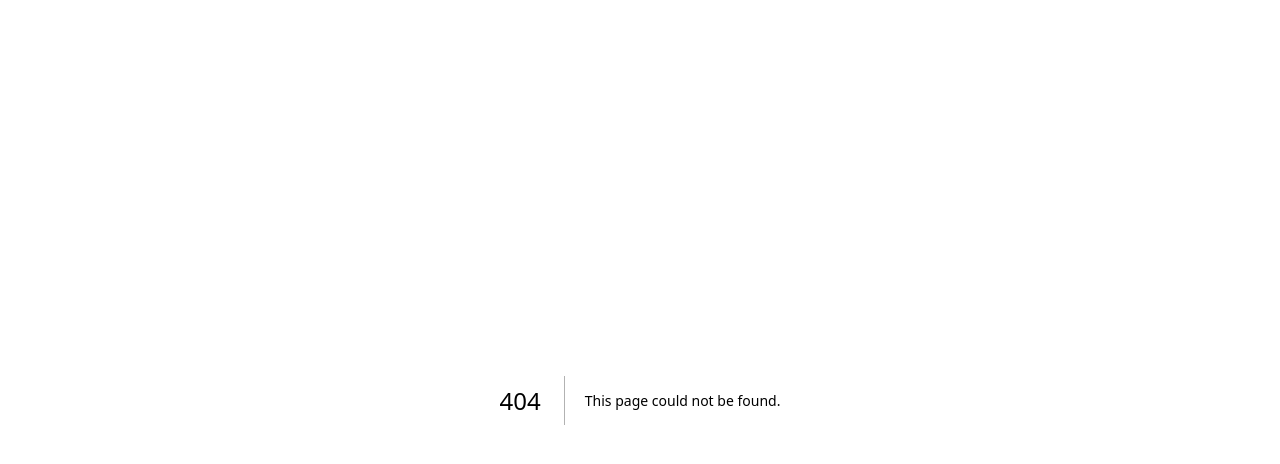
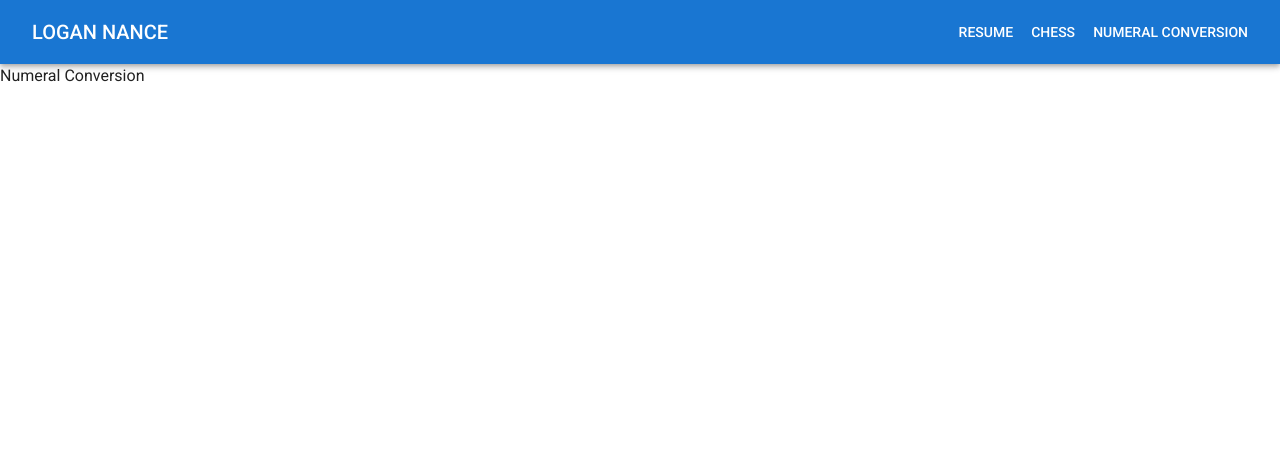
Before and after one commit to logannance/logannance.github.io, a Next.js app: page /numeral-conversion in a window 1280 px wide. Before the commit this address had no page. Shown: the top 464 px of the page. Built offline with nearby package versions, Linux system fonts and the light colour scheme; what @mui/material-nextjs would draw is missing.

Commit message:
Add app bar

```diff
--- /dev/null
+++ b/src/app/chess/page.tsx
@@ -0,0 +1,5 @@
+
+
+export default function Chess() {
+  return <div>Chess</div>;
+}
--- a/src/app/layout.tsx
+++ b/src/app/layout.tsx
@@ -5,6 +5,8 @@ import CssBaseline from '@mui/material/CssBaseline';
 import theme from '@/theme/theme';
 import { Roboto } from 'next/font/google'
 import { AppRouterCacheProvider } from '@mui/material-nextjs/v13-appRouter';
+import { AppBar, Box, Button, Toolbar, Typography } from "@mui/material";
+import Link from "next/link";
 
 const roboto = Roboto({
   weight: ['300', '400', '500', '700'],
@@ -26,10 +28,36 @@ export default function RootLayout({
 }>) {
   return (
     <html lang="en" className={roboto.className}>
-      <body>
+      <body style={{ minWidth: '300px' }}>
         <AppRouterCacheProvider>
           <ThemeProvider theme={theme}>
             <CssBaseline />
+            <AppBar position="static">
+              <Toolbar>
+                <Box sx={{ flexGrow: 1 }}>
+                  <Button variant="text" color="inherit" LinkComponent={Link}
+                    href="/"
+                  >
+                    <Typography variant="h6">Logan Nance</Typography>
+                  </Button>
+                </Box>
+                <Button variant="text" color="inherit" LinkComponent={Link}
+                  href="/"
+                >
+                  Resume
+                </Button>
+                <Button variant="text" color="inherit" LinkComponent={Link}
+                  href="/chess"
+                >
+                  Chess
+                </Button>
+                <Button variant="text" color="inherit" LinkComponent={Link}
+                  href="/numeral-conversion"
+                >
+                  Numeral Conversion
+                </Button>
+              </Toolbar>
+            </AppBar>
             {children}
           </ThemeProvider>
         </AppRouterCacheProvider>
--- /dev/null
+++ b/src/app/numeral-conversion/page.tsx
@@ -0,0 +1,5 @@
+
+
+export default function NumeralConversion() {
+  return <div>Numeral Conversion</div>;
+}
--- a/src/app/page.tsx
+++ b/src/app/page.tsx
@@ -1,13 +1,12 @@
-'use client';
-import { Box } from '@mui/material';
+import { Box, Stack } from '@mui/material';
 import ContactHeader from '@/ui/contact-header';
 import Resume from '@/ui/resume';
 
 export default function Home() {
   return (
-    <Box padding={1}>
+    <Stack padding={1} spacing={1}>
       <ContactHeader />
       <Resume />
-    </Box>
+    </Stack>
   );
 }
--- a/src/theme/theme.ts
+++ b/src/theme/theme.ts
@@ -19,7 +19,7 @@ const theme = createTheme({
     MuiButton: {
       styleOverrides: {
         root: {
-          textTransform: 'none',
+          // textTransform: 'none',
         },
       },
     },
--- a/src/ui/contact-header.tsx
+++ b/src/ui/contact-header.tsx
@@ -1,4 +1,3 @@
-import { Typography } from "@mui/material"
 import Grid from "@mui/material/Grid";
 import ContactLink from "./contact-link";
 import DownloadIcon from "@mui/icons-material/Download";
@@ -10,8 +9,7 @@ import GitHubIcon from "@mui/icons-material/GitHub";
 
 export default function ContactHeader() {
     return (
-      <Grid container alignItems="baseline" gap={2}>
-        <Typography variant="h2">Logan Nance</Typography>
+      <Grid container alignItems="baseline" spacing={2} justifyContent="space-between">
         <ContactLink href="/resume.pdf" icon={<DownloadIcon fontSize="small" />} text="Resume" download="logan-nance-resume.pdf" />
         <ContactLink href="mailto:ldnance10@gmail.com" icon={<EmailIcon fontSize="small" />} text="ldnance10@gmail.com" />
         <ContactLink href="tel:385-306-1087" icon={<PhoneIcon fontSize="small" />} text="385-306-1087" />
--- a/src/ui/resume.tsx
+++ b/src/ui/resume.tsx
@@ -51,7 +51,7 @@ export default function Resume() {
         />
         </ResumeSection>
       </Grid>
-      <Grid size={{xs: 12, md: 6, lg: 4}}>
+      <Grid size={{xs: 12, sm: 6, md: 4}}>
         <ResumeSection title="Work Experience">
           <ResumeSectionItem
             title="Parks Maintenance Worker"
@@ -92,7 +92,7 @@ export default function Resume() {
           />
         </ResumeSection>
       </Grid>
-      <Grid size={{xs: 12, md: 6, lg: 4}}>
+      <Grid size={{xs: 12, sm: 6, md: 4}}>
         <ResumeSection title="Projects">
           <ResumeSectionItem
             title="Software Requirement Specification"
```
Also changed, not shown: next.config.ts (line endings or trailing spaces).
